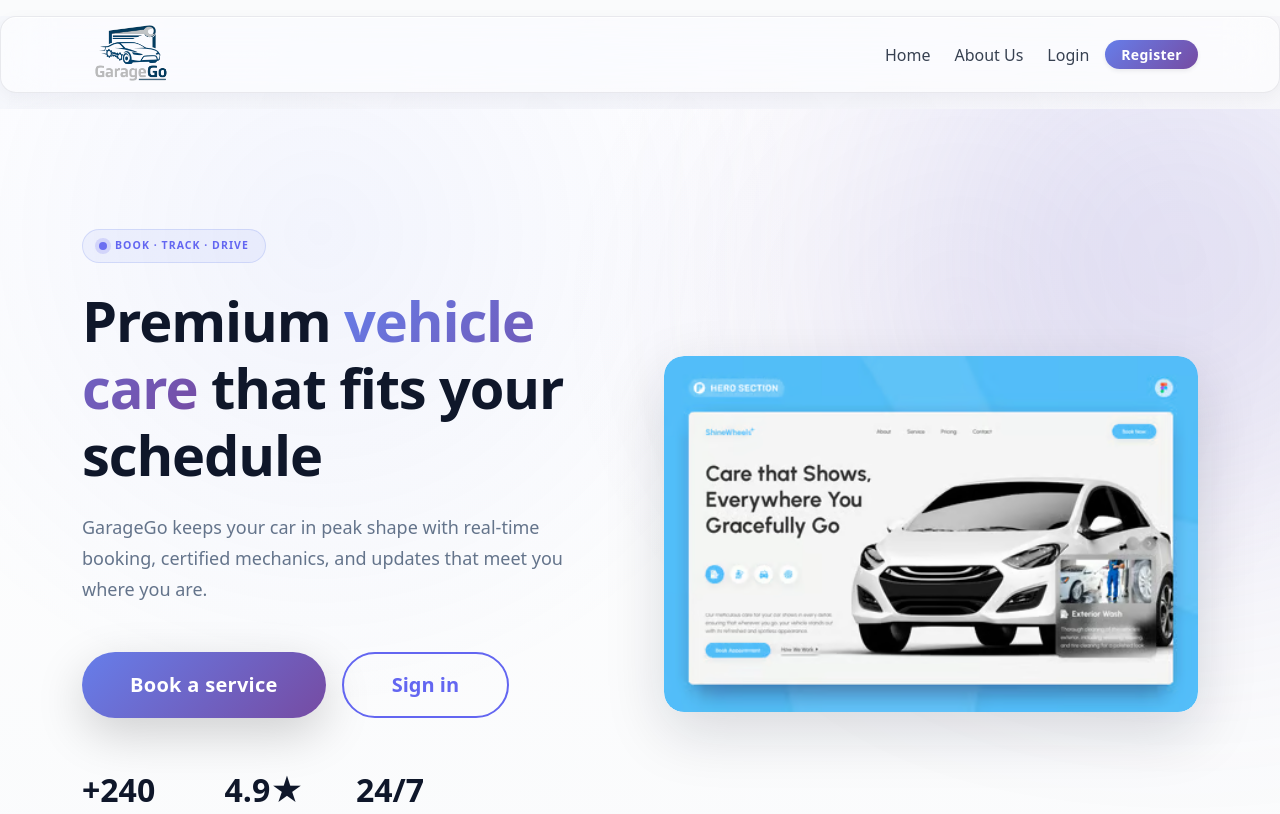
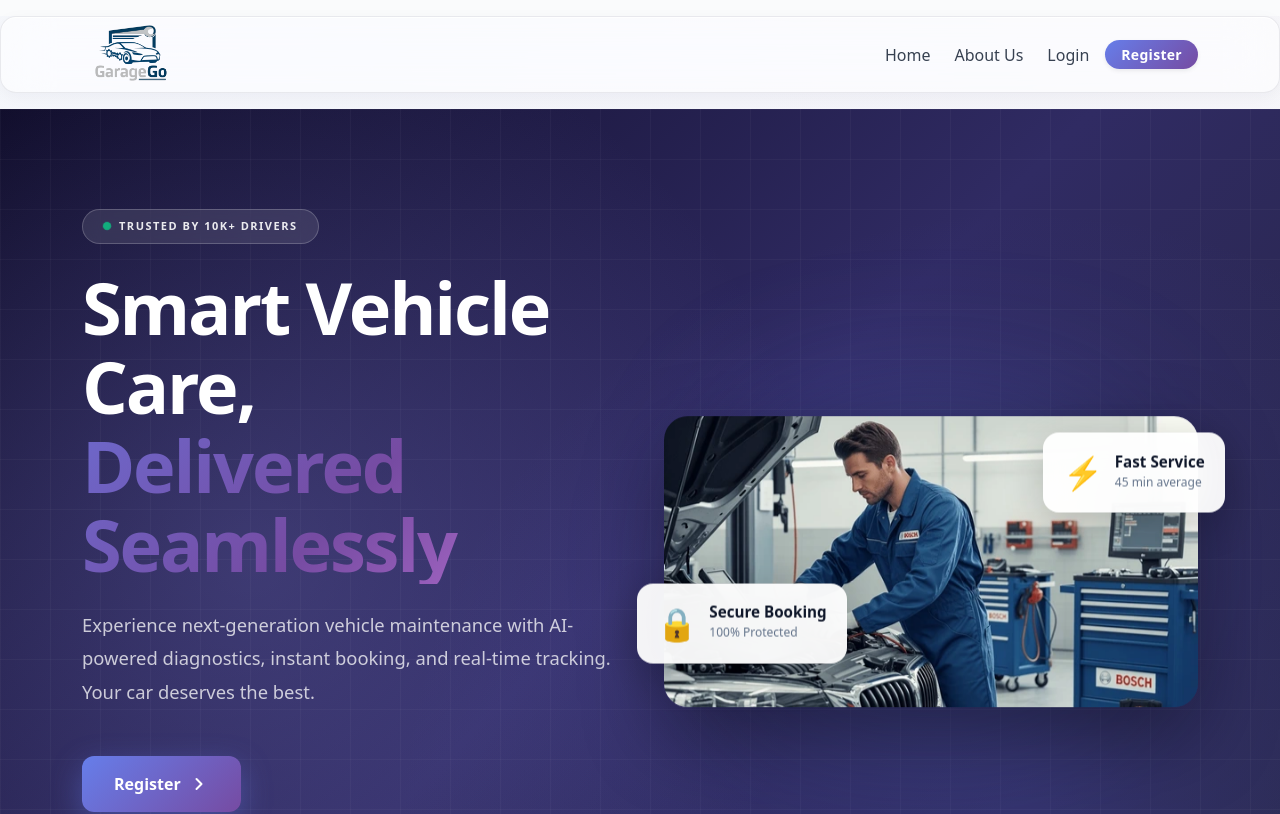
Before and after one commit to abbishanth09/GarageGo, a React (Vite) app in the folder frontend/: page / in a window 1280 px wide. Shown: the top 814 px of the page. Built offline with nearby package versions, Linux system fonts and the light colour scheme.

Commit message:
feat: implement modern hero section with enhanced visuals and layout

```diff
--- a/frontend/src/index.css
+++ b/frontend/src/index.css
@@ -895,4 +895,311 @@ body {
     margin: 0 auto;
     padding: 2rem;
   }
-}  /* ← THIS was missing */
+}
+
+/* Modern Hero Section */
+.hero-section-modern {
+  position: relative;
+  min-height: 100vh;
+  display: flex;
+  align-items: center;
+  padding: 100px 0;
+  overflow: hidden;
+  background: linear-gradient(135deg, #0f0c29 0%, #302b63 50%, #24243e 100%);
+}
+
+.hero-bg-overlay {
+  position: absolute;
+  inset: 0;
+  background:
+    radial-gradient(circle at 20% 50%, rgba(120, 119, 198, 0.3), transparent 50%),
+    radial-gradient(circle at 80% 80%, rgba(99, 102, 241, 0.2), transparent 50%);
+  z-index: 0;
+}
+
+.hero-grid-lines {
+  position: absolute;
+  inset: 0;
+  background-image:
+    linear-gradient(rgba(255, 255, 255, 0.03) 1px, transparent 1px),
+    linear-gradient(90deg, rgba(255, 255, 255, 0.03) 1px, transparent 1px);
+  background-size: 50px 50px;
+  z-index: 0;
+}
+
+.hero-content-modern {
+  position: relative;
+  z-index: 2;
+}
+
+.badge-modern {
+  display: inline-flex;
+  align-items: center;
+  gap: 8px;
+  padding: 8px 20px;
+  background: rgba(255, 255, 255, 0.1);
+  border: 1px solid rgba(255, 255, 255, 0.2);
+  border-radius: 50px;
+  backdrop-filter: blur(10px);
+  -webkit-backdrop-filter: blur(10px);
+  animation: fadeInUp 0.6s ease-out;
+}
+
+.badge-dot {
+  width: 8px;
+  height: 8px;
+  background: #10b981;
+  border-radius: 50%;
+  animation: pulse 2s ease-in-out infinite;
+}
+
+.badge-text {
+  font-size: 11px;
+  font-weight: 700;
+  letter-spacing: 1.5px;
+  color: rgba(255, 255, 255, 0.9);
+}
+
+.hero-title-modern {
+  font-size: clamp(2.5rem, 6vw, 4.5rem);
+  font-weight: 800;
+  line-height: 1.1;
+  color: #ffffff;
+  letter-spacing: -0.03em;
+  margin-bottom: 1.5rem;
+  animation: fadeInUp 0.8s ease-out 0.2s both;
+}
+
+.text-gradient-modern {
+  background: linear-gradient(135deg, #667eea 0%, #764ba2 50%, #f093fb 100%);
+  -webkit-background-clip: text;
+  -webkit-text-fill-color: transparent;
+  background-clip: text;
+  animation: gradient-shift 3s ease infinite;
+  background-size: 200% auto;
+}
+
+.hero-subtitle-modern {
+  font-size: 1.15rem;
+  line-height: 1.8;
+  color: rgba(255, 255, 255, 0.75);
+  max-width: 580px;
+  animation: fadeInUp 1s ease-out 0.4s both;
+}
+
+.btn-modern {
+  display: inline-flex;
+  align-items: center;
+  gap: 8px;
+  padding: 16px 32px;
+  font-size: 1rem;
+  font-weight: 600;
+  border: none;
+  border-radius: 12px;
+  cursor: pointer;
+  transition: all 0.3s ease;
+  position: relative;
+  overflow: hidden;
+  animation: fadeInUp 1.2s ease-out 0.6s both;
+}
+
+.btn-modern::before {
+  content: '';
+  position: absolute;
+  inset: 0;
+  background: linear-gradient(45deg, transparent, rgba(255, 255, 255, 0.1), transparent);
+  transform: translateX(-100%);
+  transition: transform 0.6s;
+}
+
+.btn-modern:hover::before {
+  transform: translateX(100%);
+}
+
+.btn-modern-primary {
+  background: linear-gradient(135deg, #667eea 0%, #764ba2 100%);
+  color: #ffffff;
+  box-shadow: 0 10px 30px rgba(102, 126, 234, 0.4);
+}
+
+.btn-modern-primary:hover {
+  transform: translateY(-3px);
+  box-shadow: 0 15px 40px rgba(102, 126, 234, 0.5);
+}
+
+.btn-modern-secondary {
+  background: rgba(255, 255, 255, 0.1);
+  border: 2px solid rgba(255, 255, 255, 0.3);
+  color: #ffffff;
+  backdrop-filter: blur(10px);
+}
+
+.btn-modern-secondary:hover {
+  background: rgba(255, 255, 255, 0.15);
+  border-color: rgba(255, 255, 255, 0.5);
+  transform: translateY(-3px);
+}
+
+.hero-stats-modern {
+  display: flex;
+  align-items: center;
+  gap: 24px;
+  flex-wrap: wrap;
+  animation: fadeInUp 1.4s ease-out 0.8s both;
+}
+
+.stat-item-modern {
+  flex: 1;
+  min-width: 120px;
+}
+
+.stat-number-modern {
+  font-size: 2rem;
+  font-weight: 800;
+  color: #ffffff;
+  line-height: 1;
+  margin-bottom: 4px;
+}
+
+.stat-label-modern {
+  font-size: 0.875rem;
+  color: rgba(255, 255, 255, 0.6);
+}
+
+.stat-divider {
+  width: 1px;
+  height: 40px;
+  background: rgba(255, 255, 255, 0.2);
+}
+
+.hero-image-modern {
+  position: relative;
+  z-index: 2;
+  animation: fadeIn 1s ease-out 0.8s both;
+}
+
+.hero-image-backdrop {
+  position: absolute;
+  top: 50%;
+  left: 50%;
+  transform: translate(-50%, -50%);
+  width: 120%;
+  height: 120%;
+  background: radial-gradient(circle, rgba(102, 126, 234, 0.3), transparent 70%);
+  filter: blur(60px);
+  z-index: -1;
+  animation: pulse-slow 4s ease-in-out infinite;
+}
+
+.hero-image-main {
+  width: 100%;
+  height: auto;
+  border-radius: 24px;
+  box-shadow: 0 30px 80px rgba(0, 0, 0, 0.4);
+  animation: float 6s ease-in-out infinite;
+}
+
+.floating-card {
+  position: absolute;
+  display: flex;
+  align-items: center;
+  gap: 12px;
+  padding: 16px 20px;
+  background: rgba(255, 255, 255, 0.95);
+  backdrop-filter: blur(20px);
+  -webkit-backdrop-filter: blur(20px);
+  border-radius: 16px;
+  box-shadow: 0 10px 40px rgba(0, 0, 0, 0.2);
+  z-index: 3;
+  animation: float-card 4s ease-in-out infinite;
+}
+
+.floating-card-1 {
+  top: 10%;
+  right: -5%;
+  animation-delay: 0s;
+}
+
+.floating-card-2 {
+  bottom: 15%;
+  left: -5%;
+  animation-delay: 2s;
+}
+
+.floating-card .card-icon {
+  font-size: 2rem;
+}
+
+.floating-card .card-title {
+  font-size: 0.95rem;
+  font-weight: 700;
+  color: #0f172a;
+  line-height: 1;
+  margin-bottom: 4px;
+}
+
+.floating-card .card-desc {
+  font-size: 0.75rem;
+  color: #64748b;
+}
+
+@keyframes fadeInUp {
+  from {
+    opacity: 0;
+    transform: translateY(30px);
+  }
+  to {
+    opacity: 1;
+    transform: translateY(0);
+  }
+}
+
+@keyframes pulse {
+  0%, 100% {
+    transform: scale(1);
+    opacity: 1;
+  }
+  50% {
+    transform: scale(1.1);
+    opacity: 0.8;
+  }
+}
+
+@keyframes pulse-slow {
+  0%, 100% {
+    transform: translate(-50%, -50%) scale(1);
+  }
+  50% {
+    transform: translate(-50%, -50%) scale(1.1);
+  }
+}
+
+@keyframes float {
+  0%, 100% {
+    transform: translateY(0);
+  }
+  50% {
+    transform: translateY(-20px);
+  }
+}
+
+@keyframes float-card {
+  0%, 100% {
+    transform: translateY(0);
+  }
+  50% {
+    transform: translateY(-15px);
+  }
+}
+
+@keyframes gradient-shift {
+  0% {
+    background-position: 0% 50%;
+  }
+  50% {
+    background-position: 100% 50%;
+  }
+  100% {
+    background-position: 0% 50%;
+  }
+}
--- a/frontend/src/pages/LandingPage.jsx
+++ b/frontend/src/pages/LandingPage.jsx
@@ -2,6 +2,7 @@ import { Link, useNavigate } from 'react-router-dom'
 import { useState } from 'react'
 import logoImg from '../assets/garagego-logo.png'
 import carImg from '../assets/car.avif'
+import garageImg from '../assets/Garage.webp'
 import RegisterModal from '../components/RegisterModal'
 import LoginModal from '../components/LoginModal'
 
@@ -10,61 +11,79 @@ const LandingPage = ({ isRegisterModalOpen, onRegisterModalChange, isLoginModalO
   return (
     <div>
       {/* Hero Section */}
-      <section id="home" className="hero-section">
+      <section id="home" className="hero-section-modern">
+        <div className="hero-bg-overlay"></div>
+        <div className="hero-grid-lines"></div>
         <div className="container-lg">
           <div className="row g-5 align-items-center">
             <div className="col-lg-6">
-              <div className="d-inline-flex align-items-center gap-2 px-3 py-2 rounded-pill hero-chip mb-4">
-                <span className="hero-dot"></span>
-                <small className="fw-semibold text-uppercase ls-wider">Book · Track · Drive</small>
+              <div className="hero-content-modern">
+                <div className="badge-modern mb-4">
+                  <span className="badge-dot"></span>
+                  <span className="badge-text">TRUSTED BY 10K+ DRIVERS</span>
                 </div>
-              <h1 className="hero-title mb-4">
-                Premium <span className="text-gradient">vehicle care</span> that fits your schedule
+                <h1 className="hero-title-modern mb-4">
+                  Smart Vehicle Care,
+                  <span className="text-gradient-modern d-block">Delivered Seamlessly</span>
                 </h1>
-              <p className="hero-subtitle mb-5">
-                GarageGo keeps your car in peak shape with real-time booking, certified mechanics, and updates that meet you where you are.
+                <p className="hero-subtitle-modern mb-5">
+                  Experience next-generation vehicle maintenance with AI-powered diagnostics, instant booking, and real-time tracking. Your car deserves the best.
                 </p>
                 <div className="d-flex flex-wrap gap-3 mb-5">
                   <button
                     onClick={() => onRegisterModalChange(true)}
-                  className="btn btn-gradient btn-lg rounded-pill px-5 py-3 shadow-lg"
+                    className="btn-modern btn-modern-primary"
                   >
-                  Book a service
-                </button>
-                <button
-                  onClick={() => onLoginModalChange(true)}
-                  className="btn btn-outline-primary btn-lg rounded-pill px-5 py-3"
-                >
-                  Sign in
+                    <span>Register</span>
+                    <svg width="20" height="20" viewBox="0 0 20 20" fill="none">
+                      <path d="M7.5 15L12.5 10L7.5 5" stroke="currentColor" strokeWidth="2" strokeLinecap="round" strokeLinejoin="round"/>
+                    </svg>
                   </button>
                 </div>
-              <div className="d-flex flex-wrap gap-4 hero-stats">
-                <div>
-                  <div className="stat-number">+240</div>
-                  <div className="stat-label">Monthly bookings</div>
+                <div className="hero-stats-modern">
+                  <div className="stat-item-modern">
+                    <div className="stat-number-modern">240+</div>
+                    <div className="stat-label-modern">Monthly Bookings</div>
                   </div>
-                <div>
-                  <div className="stat-number">4.9★</div>
-                  <div className="stat-label">Customer rating</div>
+                  <div className="stat-divider"></div>
+                  <div className="stat-item-modern">
+                    <div className="stat-number-modern">4.9/5</div>
+                    <div className="stat-label-modern">Customer Rating</div>
                   </div>
-                <div>
-                  <div className="stat-number">24/7</div>
-                  <div className="stat-label">Status updates</div>
+                  <div className="stat-divider"></div>
+                  <div className="stat-item-modern">
+                    <div className="stat-number-modern">24/7</div>
+                    <div className="stat-label-modern">Live Support</div>
+                  </div>
                 </div>
               </div>
             </div>
             <div className="col-lg-6">
-              <div className="hero-image-wrapper">
+              <div className="hero-image-modern">
+                <div className="floating-card floating-card-1">
+                  <div className="card-icon">⚡</div>
+                  <div>
+                    <div className="card-title">Fast Service</div>
+                    <div className="card-desc">45 min average</div>
+                  </div>
+                </div>
+                <div className="floating-card floating-card-2">
+                  <div className="card-icon">🔒</div>
+                  <div>
+                    <div className="card-title">Secure Booking</div>
+                    <div className="card-desc">100% Protected</div>
+                  </div>
+                </div>
+                <div className="hero-image-backdrop"></div>
                 <img
-                  src={carImg}
-                  alt="Premium Vehicle Service"
-                  className="hero-image"
+                  src={garageImg}
+                  alt="Professional Garage Service"
+                  className="hero-image-main"
                 />
               </div>
             </div>
           </div>
         </div>
-        <div className="hero-accent-blur"></div>
       </section>
 
       {/* Features Section */}
```
Lines whose indentation alone changed are shown as unchanged.
